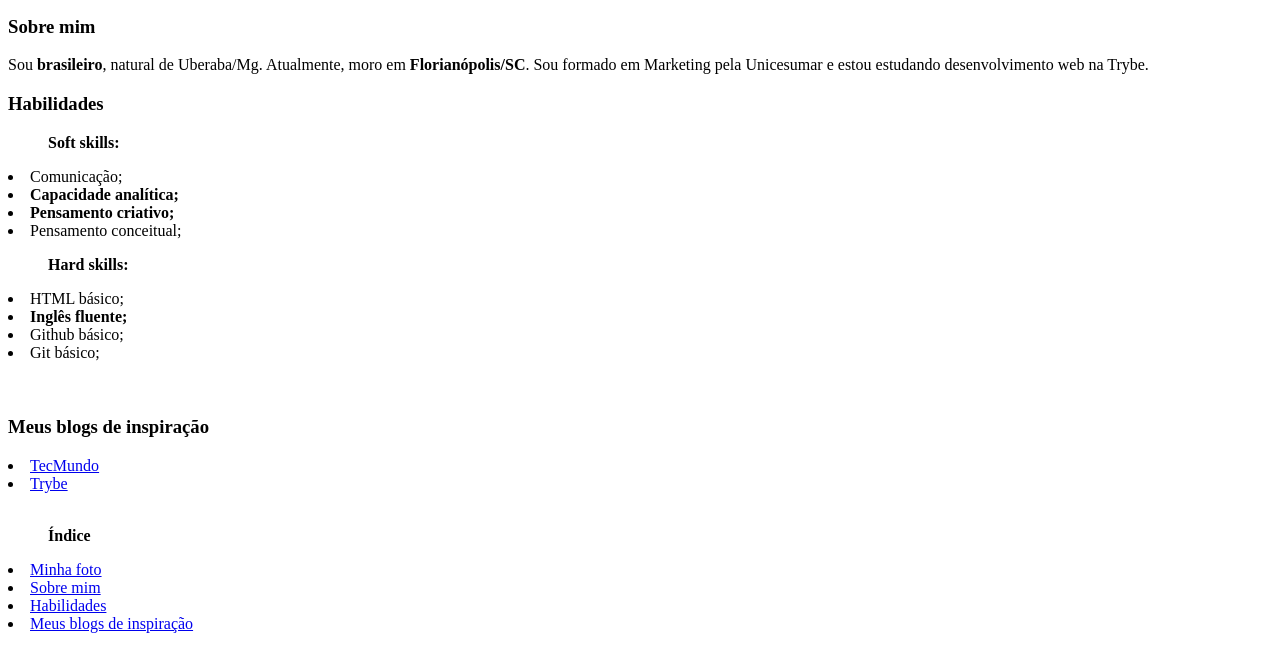
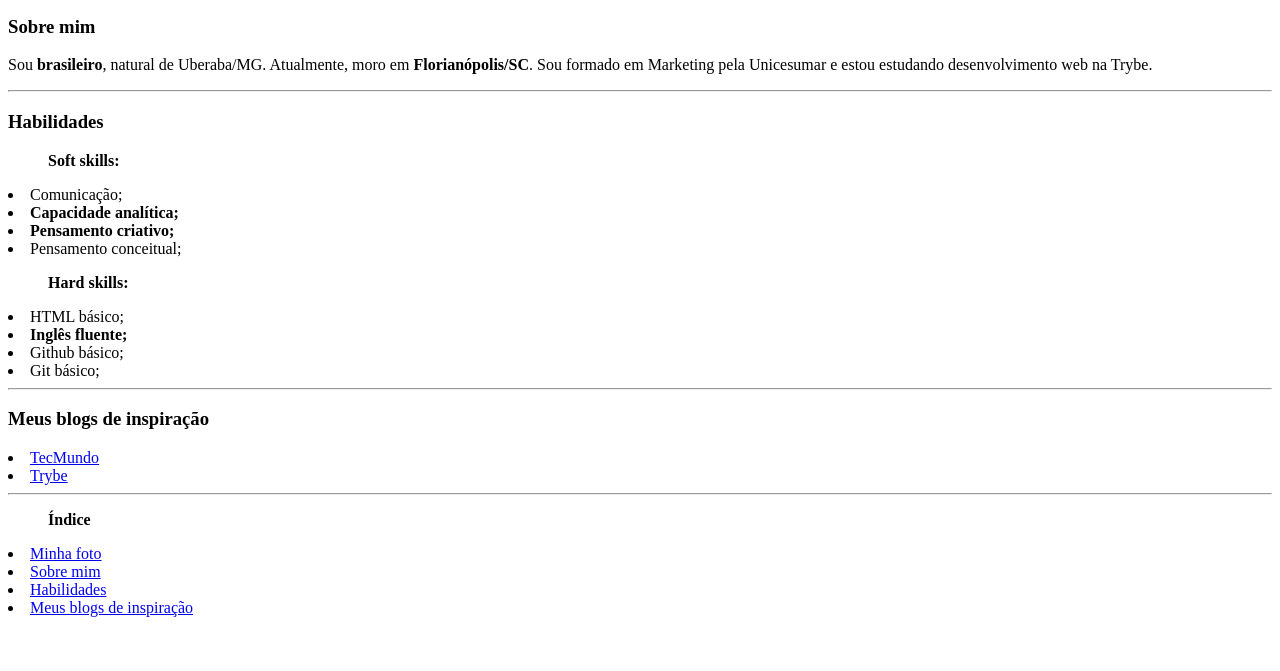
Before and after one commit to Rodrigo-Facury/Rodrigo-Facury.github.io, a plain HTML site: page index.html in a window 1280 px wide. Shown: the part 101-772 px from the top of the page. Drawn offline with Linux system fonts and the light colour scheme.

Commit message:
Adiciona links internos e separa as seçoes com linha

```diff
--- a/index.html
+++ b/index.html
@@ -9,12 +9,14 @@
 <body>
     <h1>Rodrigo Facury de Paula Moreira</h1>
 
-    <img src="" alt="Foto de Rodrigo Facury sorrindo.">
+    <img src="" alt="Foto de Rodrigo Facury sorrindo." id="Minha foto">
 
-    <h3>Sobre mim</h3>
-    <p>Sou <strong>brasileiro</strong>, natural de Uberaba/Mg. Atualmente, moro em <strong>Florianópolis/SC</strong>. Sou formado em Marketing pela Unicesumar e estou estudando desenvolvimento web na Trybe.</p>
+    <h3 id="Sobre mim">Sobre mim</h3>
+    <p>Sou <strong>brasileiro</strong>, natural de Uberaba/MG. Atualmente, moro em <strong>Florianópolis/SC</strong>. Sou formado em Marketing pela Unicesumar e estou estudando desenvolvimento web na Trybe.</p>
 
-    <h3>Habilidades</h3>
+    <hr>
+
+    <h3 id="Habilidades">Habilidades</h3>
     <ul><strong>Soft skills:</strong></ul>
     <li>Comunicação;</li>
     <li><strong>Capacidade analítica;</strong></li>
@@ -25,11 +27,15 @@
     <li>HTML básico;</li>
     <li><strong>Inglês fluente;</strong></li>
     <li>Github básico;</li>
-    <li>Git básico;</li> <br> <br>
+    <li>Git básico;</li>
 
-    <h3>Meus blogs de inspiração</h3>
+    <hr>
+
+    <h3 id="Meus blogs de inspiração">Meus blogs de inspiração</h3>
     <li><a href="https://www.tecmundo.com.br/" target="_blank">TecMundo</a></li>
-    <li><a href="https://blog.betrybe.com/" target="_blank">Trybe</a></li> <br>
+    <li><a href="https://blog.betrybe.com/" target="_blank">Trybe</a></li>
+
+    <hr>
 
     <ul><strong>Índice</strong></ul>
     <li><a href="#Minha foto">Minha foto</a></li>
```
